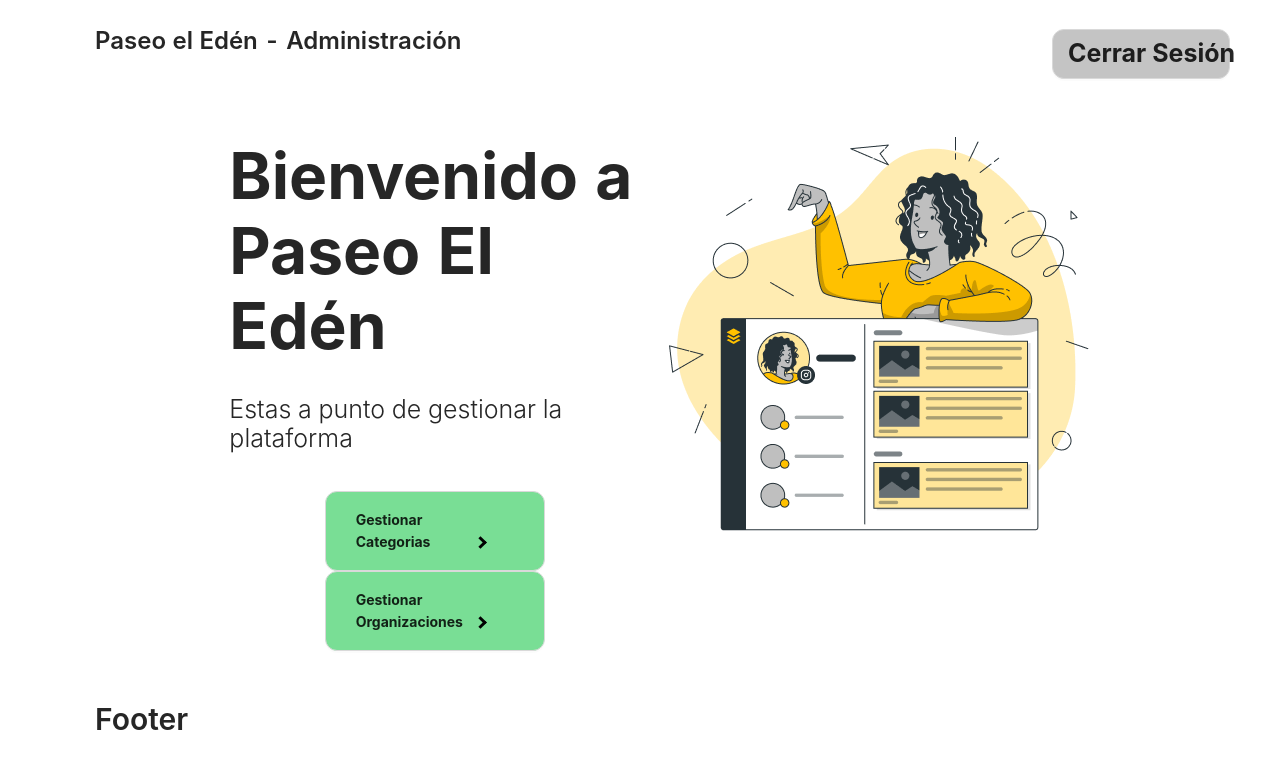
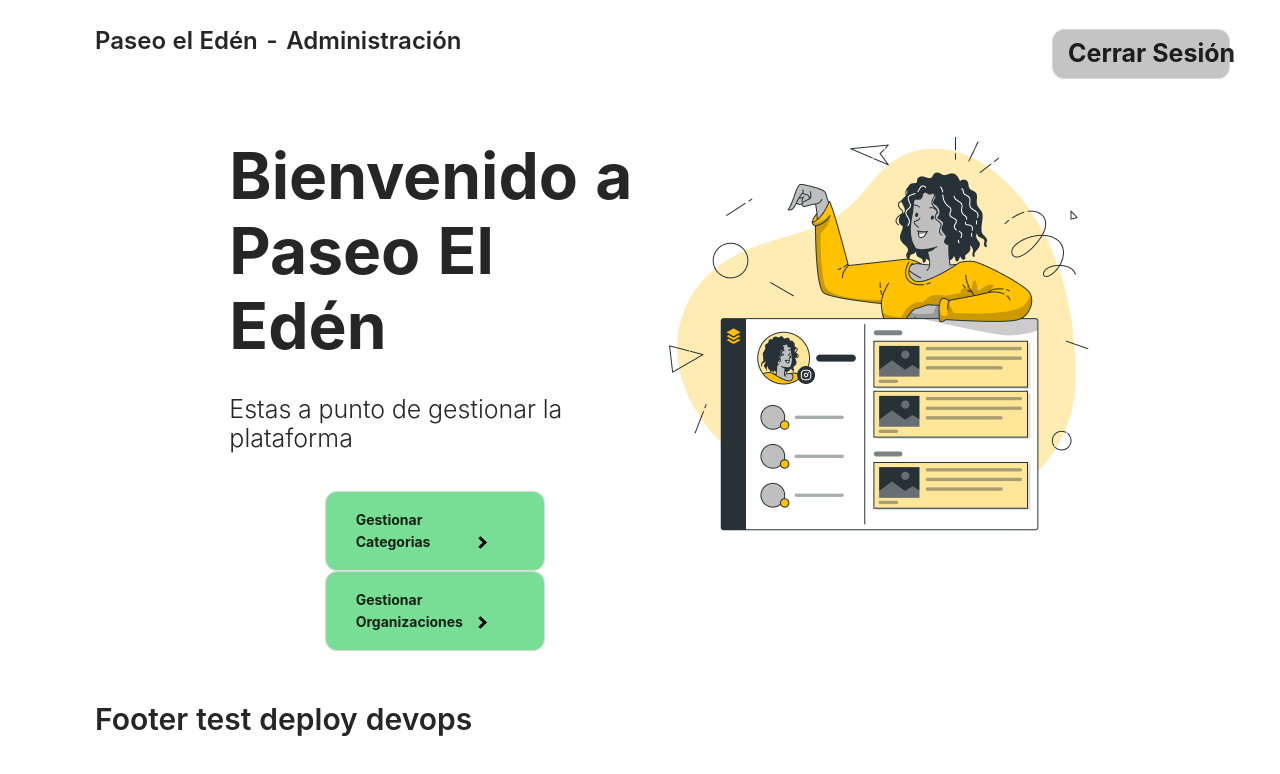
Before and after one commit to mintic-conv-534-2021/eden-app-comercios, a React (Create React App) app in the folder eden-app-fe-comercios/: page / in a window 1280 px wide. Shown: the top 774 px of the page. Built offline with nearby package versions, Linux system fonts and the light colour scheme.

Commit message:
:egg: test deploy devops

```diff
--- a/eden-app-fe-comercios/src/components/footer/footer.js
+++ b/eden-app-fe-comercios/src/components/footer/footer.js
@@ -7,7 +7,7 @@ const { Title } = Typography;
 
 const Footer = () => (
     <div className="footer-content">
-        <Title level={2}>Footer</Title>
+        <Title level={2}>Footer test deploy devops</Title>
     </div>
 )
 
```
